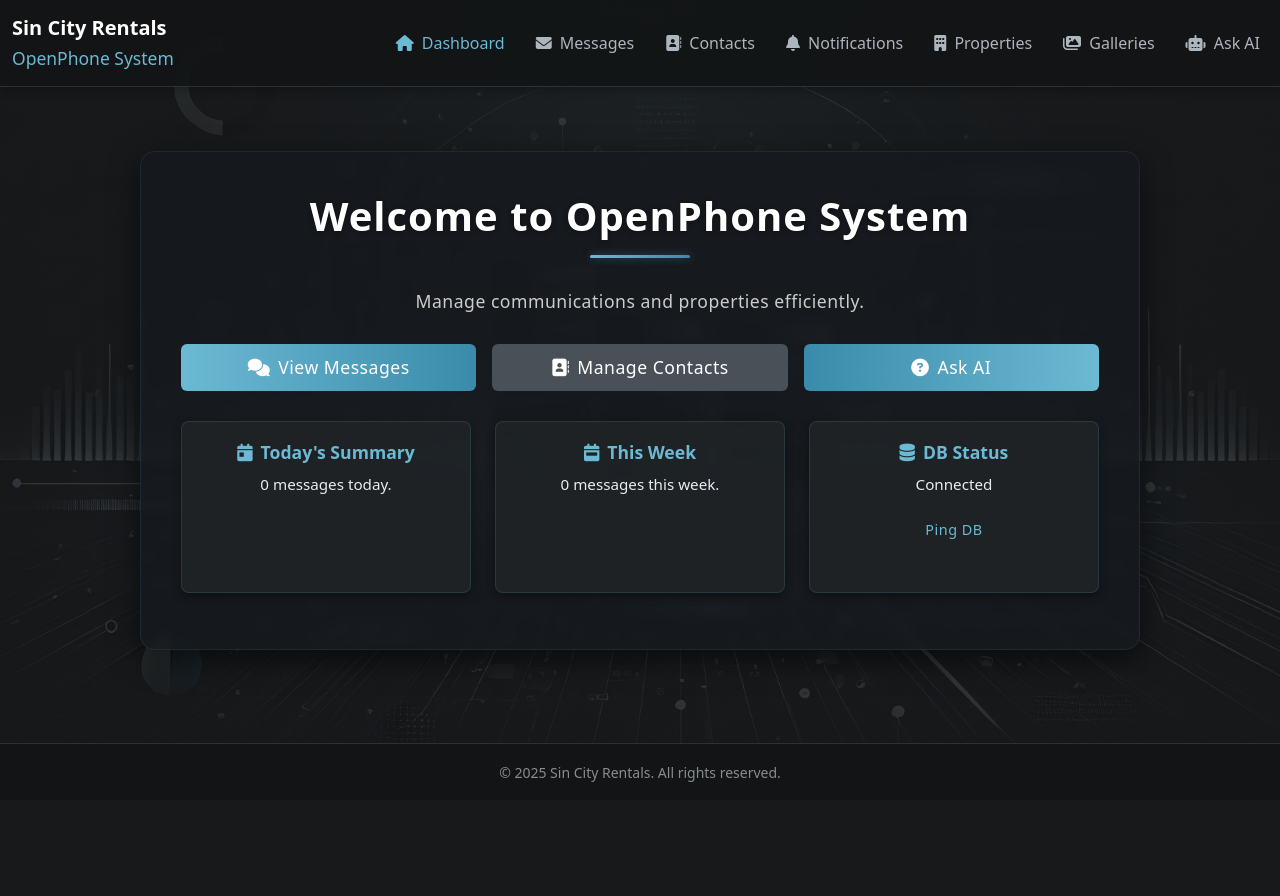
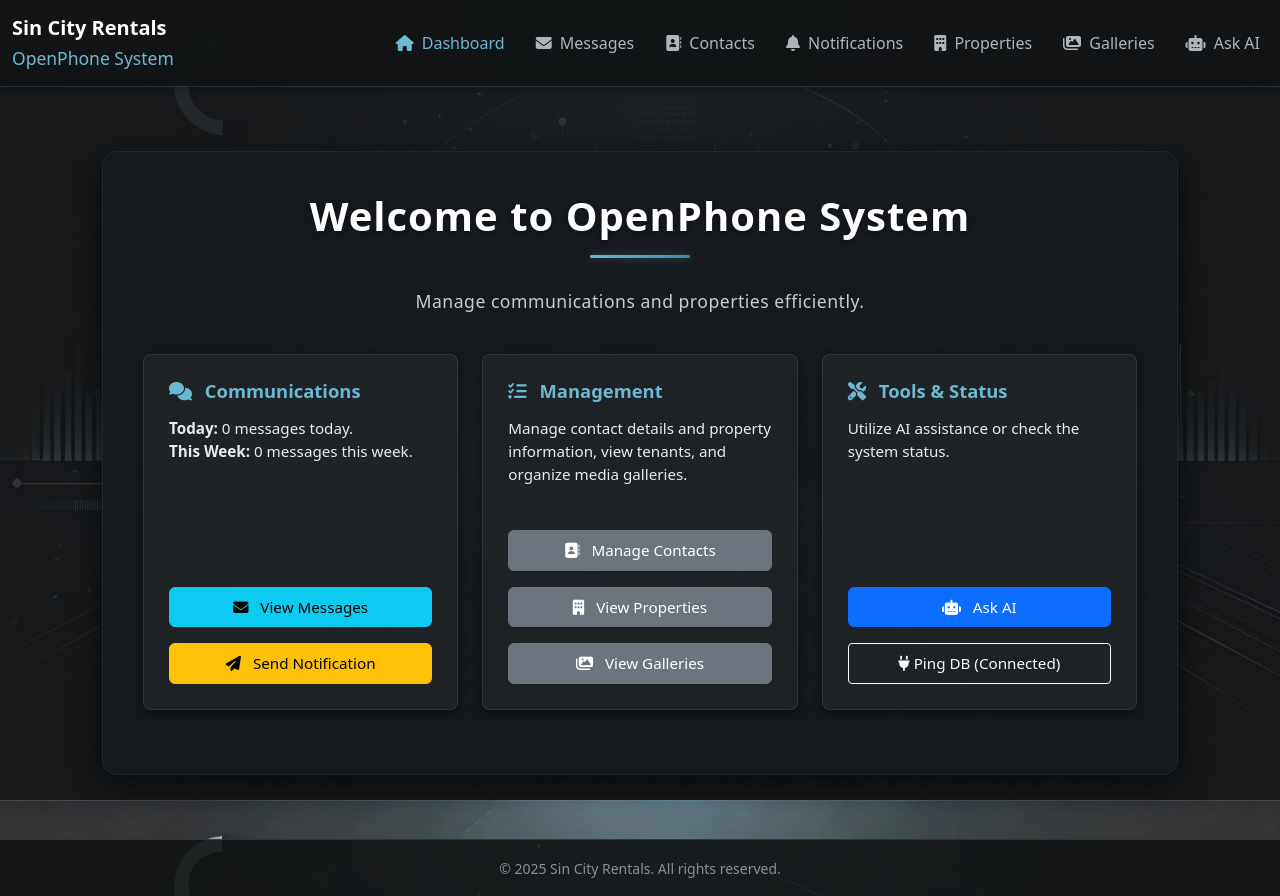
Before and after one commit to oakweb/openphone-monitor, a Flask app: page / in a window 1280 px wide. Before the commit the page ends 782 px from the top, so only its background shows below. Run offline with Flask 3, Linux system fonts and the light colour scheme; some libraries are stand-ins or nearby versions.

Commit message:
refactor: Reorganize index page layout

```diff
--- a/templates/index.html
+++ b/templates/index.html
@@ -1,83 +1,51 @@
 {% extends "base.html" %} {# Use the base template for consistent structure #}
 
-{% block title %}Sin City Rentals | OpenPhone System{% endblock %}
+{% block title %}Dashboard | Sin City Rentals OpenPhone System{% endblock %}
 
 {% block head_extra %}
   {# Page-specific styles #}
   <style>
     /* Styles specific to the index page content */
-    /* Background image wrapper - Applied via CSS in base or here */
      .bg-wrapper {
-         position: fixed;
-         top: 0;
-         left: 0;
-         width: 100%;
-         height: 100%;
-         z-index: -1;
+         position: fixed; top: 0; left: 0; width: 100%; height: 100%; z-index: -1;
          background: linear-gradient(rgba(18, 20, 22, 0.85), rgba(18, 20, 22, 0.85)), url("{{ url_for('static', filename='server-visualization.jpg') }}");
-         background-size: cover;
-         background-position: center;
-         background-repeat: no-repeat;
+         background-size: cover; background-position: center; background-repeat: no-repeat;
      }
-     /* Ensure body has proper background if wrapper isn't used globally */
      body { background-color: #121416; } /* Fallback if needed */
 
-
-    /* Main Content Area within the content block */
-    .main-content-index { /* Use a specific class to avoid conflicts */
-        flex: 1;
-        display: flex;
-        align-items: center; /* Center vertically */
-        justify-content: center;
-        padding: 40px 20px; /* Reduced top/bottom padding */
-        width: 100%;
-        box-sizing: border-box;
+    .main-content-index {
+        flex: 1; display: flex; align-items: center; justify-content: center;
+        padding: 40px 20px; width: 100%; box-sizing: border-box;
     }
-
-    .content-container-index { /* Use a specific class */
-        max-width: 1000px;
-        width: 100%;
-        text-align: center;
+    .content-container-index {
+        max-width: 1100px; /* Slightly wider container */
+        width: 100%; text-align: center;
         background-color: rgba(22, 26, 30, 0.8);
         border: 1px solid rgba(108, 185, 211, 0.1);
-        border-radius: 15px;
-        padding: 40px;
-        box-shadow: 0 10px 30px rgba(0,0,0,0.6);
-        backdrop-filter: blur(5px);
+        border-radius: 15px; padding: 40px;
+        box-shadow: 0 10px 30px rgba(0,0,0,0.6); backdrop-filter: blur(5px);
     }
-
     .welcome-title { color: #fff; margin-bottom: 15px; font-size: 2.5rem; font-weight: 700; text-shadow: 0 1px 5px rgba(0,0,0,0.4); letter-spacing: 1px; }
     .tech-divider { height: 3px; width: 100px; background: linear-gradient(90deg, #6cb9d3, #3a8bab); margin: 0 auto 30px; border-radius: 2px; box-shadow: 0 0 8px rgba(108, 185, 211, 0.4); }
-    .welcome-subtitle { color: #ccc; margin-bottom: 30px; font-size: 1.1rem; font-weight: 300; letter-spacing: 0.5px; }
-
-    /* Action Buttons Card */
-      .action-buttons .card { background-color: transparent; border: none; box-shadow: none; padding: 0; margin-bottom: 30px; }
-      .action-buttons .card-body { padding: 0; }
-
-    .btn { width: 100%; margin-bottom: 15px; font-size: 1.1rem; font-weight: 500; border-radius: 6px; padding: 10px; transition: all 0.3s; letter-spacing: 0.5px; border: none; display: flex; align-items: center; justify-content: center; gap: 0.5rem; }
-    .btn:last-child { margin-bottom: 0; }
-    .btn:hover { transform: translateY(-2px); box-shadow: 0 4px 15px rgba(0,0,0,0.3); }
-
-    .btn-primary { background: linear-gradient(90deg, #3a8bab, #6cb9d3); border: none; color: #fff; }
-    .btn-primary:hover { background: linear-gradient(90deg, #357d9a, #5eaac4); color: #fff; }
-    .btn-secondary { background-color: #495057; border: none; color: #fff; }
-    .btn-secondary:hover { background-color: #3d4349; color: #fff; }
-    .btn-info { color: #fff; background: linear-gradient(90deg, #6cb9d3, #3a8bab); border: none; }
-    .btn-info:hover { background: linear-gradient(90deg, #5eaac4, #357d9a); color: #fff; }
-    .btn-outline-light { border-color: #6cb9d3; color: #6cb9d3; }
-    .btn-outline-light:hover { background-color: #6cb9d3; border-color: #6cb9d3; color: #121416; }
+    .welcome-subtitle { color: #ccc; margin-bottom: 40px; /* Increased margin */ font-size: 1.1rem; font-weight: 300; letter-spacing: 0.5px; }
 
     /* Summary Cards Styling */
-    .summary-card { height: 100%; background-color: rgba(33, 37, 41, 0.8) !important; border: 1px solid rgba(108, 185, 211, 0.15); box-shadow: 0 3px 10px rgba(0,0,0,0.4); border-radius: 8px; display: flex; flex-direction: column; justify-content: space-between; transition: transform 0.2s ease-in-out, box-shadow 0.2s ease-in-out; }
-    .summary-card .card-body { padding: 20px; }
-    .summary-card h5 { color: #6cb9d3; margin-bottom: 10px; font-weight: 600; font-size: 1.1rem; }
-    .summary-card p { color: #e9ecef; font-size: 0.95rem; margin-bottom: 15px; }
-    .summary-card .btn { width: auto; padding: 8px 15px; font-size: 0.9rem; align-self: center; margin-top: auto; margin-bottom: 0;}
-    /* Add hover effect to linked cards */
-    a > .summary-card:hover {
-        transform: translateY(-3px);
-        box-shadow: 0 6px 15px rgba(0,0,0,0.5);
+    .summary-card { height: 100%; background-color: rgba(33, 37, 41, 0.85) !important; border: 1px solid rgba(108, 185, 211, 0.15); box-shadow: 0 3px 10px rgba(0,0,0,0.4); border-radius: 8px; display: flex; flex-direction: column; }
+    .summary-card .card-body { padding: 25px; display: flex; flex-direction: column; flex-grow: 1; } /* Allow body to grow */
+    .summary-card h5 { color: #6cb9d3; margin-bottom: 15px; font-weight: 600; font-size: 1.15rem; text-align: left; } /* Align left */
+    .summary-card h5 i { margin-right: 0.5rem; } /* Space after icon */
+    .summary-card p { color: #e9ecef; font-size: 0.95rem; margin-bottom: 20px; text-align: left; flex-grow: 1; } /* Align left, allow grow */
+    .summary-card .btn-group-vertical .btn,
+    .summary-card .d-grid .btn { /* Target buttons inside groups/grids */
+       text-align: center; margin-bottom: 0.5rem; padding: 0.5rem 1rem; font-size: 0.95rem; font-weight: 500;
     }
+     .summary-card .btn-group-vertical .btn:last-child,
+     .summary-card .d-grid .btn:last-child { margin-bottom: 0; }
+
+     /* Specific button styles */
+    .btn-nav { width: 100%; transition: all 0.2s ease-in-out; } /* Base class for nav buttons in cards */
+    .btn-nav:hover { transform: scale(1.03); }
+    .btn-nav i { margin-right: 0.5rem; } /* Space for icons */
 
     /* Responsive */
     @media (max-width: 768px) {
@@ -89,76 +57,88 @@
 {% endblock %}
 
 {% block content %}
-  {# Background image wrapper - place within content block if base.html doesn't handle body background #}
+  {# Background image wrapper #}
   <div class="bg-wrapper"></div>
 
-  <div class="main-content-index"> {# Use specific class #}
-      <div class="content-container-index"> {# Use specific class #}
+  <div class="main-content-index">
+      <div class="content-container-index">
           <h1 class="welcome-title">Welcome to OpenPhone System</h1>
           <div class="tech-divider"></div>
           <p class="welcome-subtitle">Manage communications and properties efficiently.</p>
 
-          <div class="action-buttons">
-               <div class="card">
-                   <div class="card-body row g-3">
-                       {# --- Links use url_for --- #}
-                       <div class="col-md-4">
-                           <a href="{{ url_for('messages_view') }}" class="btn btn-info">
-                              <i class="fas fa-comments"></i> View Messages
+          {# --- REMOVED Old Action Buttons --- #}
+
+          <div class="row text-white">
+
+              <div class="col-lg-4 col-md-6 mb-4 d-flex"> {# Use lg-4 for 3 columns on large, md-6 for 2 on medium #}
+                  <div class="card summary-card w-100">
+                      <div class="card-body">
+                          <h5><i class="fas fa-comments"></i> Communications</h5>
+                          <p>
+                              <strong>Today:</strong> {{ summary_today | default('N/A') }}<br>
+                              <strong>This Week:</strong> {{ summary_week | default('N/A') }}
+                          </p>
+                          {# Use d-grid for stacked full-width buttons #}
+                          <div class="d-grid gap-2">
+                             <a href="{{ url_for('messages_view') }}" class="btn btn-info btn-nav">
+                                <i class="fas fa-envelope"></i> View Messages
                              </a>
-                       </div>
-                       <div class="col-md-4">
-                           <a href="{{ url_for('contacts_view') }}" class="btn btn-secondary">
-                              <i class="fas fa-address-book"></i> Manage Contacts
-                          </a>
-                       </div>
-                       <div class="col-md-4">
-                           <a href="{{ url_for('ask_view') }}" class="btn btn-primary">
-                              <i class="fas fa-question-circle"></i> Ask AI
+                             <a href="{{ url_for('notifications_view') }}" class="btn btn-warning btn-nav"> {# Changed to warning color #}
+                                <i class="fas fa-paper-plane"></i> Send Notification
                              </a>
                           </div>
                       </div>
                   </div>
               </div>
 
-          <div class="row text-white">
-              <div class="col-md-4 mb-3 d-flex">
-                  {# --- Wrap card in link --- #}
-                  <a href="{{ url_for('messages_view') }}" class="text-decoration-none text-white d-block w-100" title="View messages from today">
-                      <div class="card summary-card w-100 h-100"> {# Added h-100 for equal height when linked #}
+              <div class="col-lg-4 col-md-6 mb-4 d-flex">
+                   <div class="card summary-card w-100">
                        <div class="card-body">
-                              <h5><i class="fas fa-calendar-day me-2"></i>Today's Summary</h5>
-                              <p>{{ summary_today | default('N/A') }}</p>
-                          </div>
-                      </div>
+                            <h5><i class="fas fa-tasks"></i> Management</h5>
+                            <p>
+                                Manage contact details and property information, view tenants, and organize media galleries.
+                            </p>
+                            <div class="d-grid gap-2">
+                               <a href="{{ url_for('contacts_view') }}" class="btn btn-secondary btn-nav">
+                                  <i class="fas fa-address-book"></i> Manage Contacts
                                </a>
-                  {# --- End Link --- #}
-              </div>
-              <div class="col-md-4 mb-3 d-flex">
-                   {# --- Wrap card in link --- #}
-                   <a href="{{ url_for('messages_view') }}" class="text-decoration-none text-white d-block w-100" title="View messages from this week">
-                      <div class="card summary-card w-100 h-100"> {# Added h-100 #}
-                           <div class="card-body">
-                              <h5><i class="fas fa-calendar-week me-2"></i>This Week</h5>
-                              <p>{{ summary_week | default('N/A') }}</p>
-                          </div>
-                      </div>
+                               <a href="{{ url_for('properties_list_view') }}" class="btn btn-secondary btn-nav">
+                                  <i class="fas fa-building"></i> View Properties
                                </a>
-                   {# --- End Link --- #}
-              </div>
-              <div class="col-md-4 mb-3 d-flex">
-                  {# --- DB Status Card (Link is inside) --- #}
-                  <div class="card summary-card w-100 h-100"> {# Added h-100 #}
-                      <div class="card-body">
-                          <h5><i class="fas fa-database me-2"></i>DB Status</h5>
-                          <p>{{ db_status | default('Unknown') }}</p>
-                           <a href="{{ url_for('ping_route') }}" target="_blank" class="btn btn-sm btn-outline-light">Ping DB</a>
+                               <a href="{{ url_for('galleries_overview') }}" class="btn btn-secondary btn-nav">
+                                  <i class="fas fa-images"></i> View Galleries
+                               </a>
                             </div>
                        </div>
                    </div>
               </div>
+
+              <div class="col-lg-4 col-md-6 mb-4 d-flex">
+                  <div class="card summary-card w-100">
+                      <div class="card-body">
+                          <h5><i class="fas fa-tools"></i> Tools & Status</h5>
+                          <p>
+                              Utilize AI assistance or check the system status.
+                              {# Optional: Add unsorted count here if passed #}
+                              {# {% if unsorted_count is defined %} <br><strong>Unsorted Media:</strong> {{ unsorted_count }} {% endif %} #}
+                          </p>
+                           <div class="d-grid gap-2">
+                               <a href="{{ url_for('ask_view') }}" class="btn btn-primary btn-nav">
+                                  <i class="fas fa-robot"></i> Ask AI
+                               </a>
+                               <a href="{{ url_for('ping_route') }}" target="_blank" class="btn btn-outline-light btn-sm">
+                                   <i class="fas fa-plug"></i> Ping DB ({{ db_status | default('Unknown') }})
+                               </a>
+                               {# Optionally link to unsorted gallery if count > 0 #}
+                               {# {% if unsorted_count > 0 %}
+                               <a href="{{ url_for('unsorted_gallery') }}" class="btn btn-outline-warning btn-sm">
+                                   <i class="fas fa-random"></i> View Unsorted Media
+                               </a>
+                               {% endif %} #}
                            </div>
                       </div>
+                  </div>
+              </div>
+          </div> </div> {# End content-container-index #}
+  </div> {# End main-content-index #}
 {% endblock %}
-
-{# No need for {% block scripts %} unless adding index-specific JS #}
```
Lines whose indentation alone changed are shown as unchanged.
